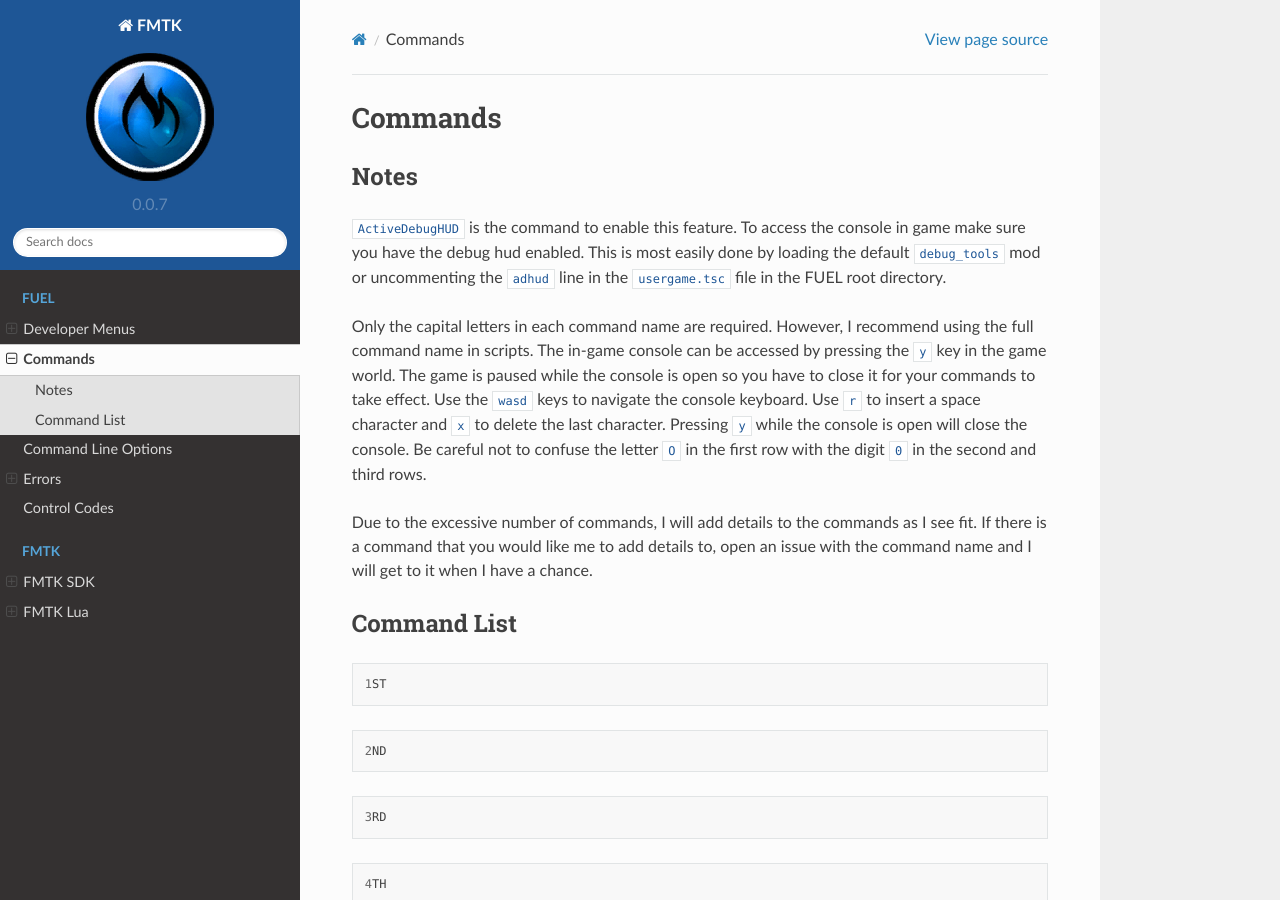
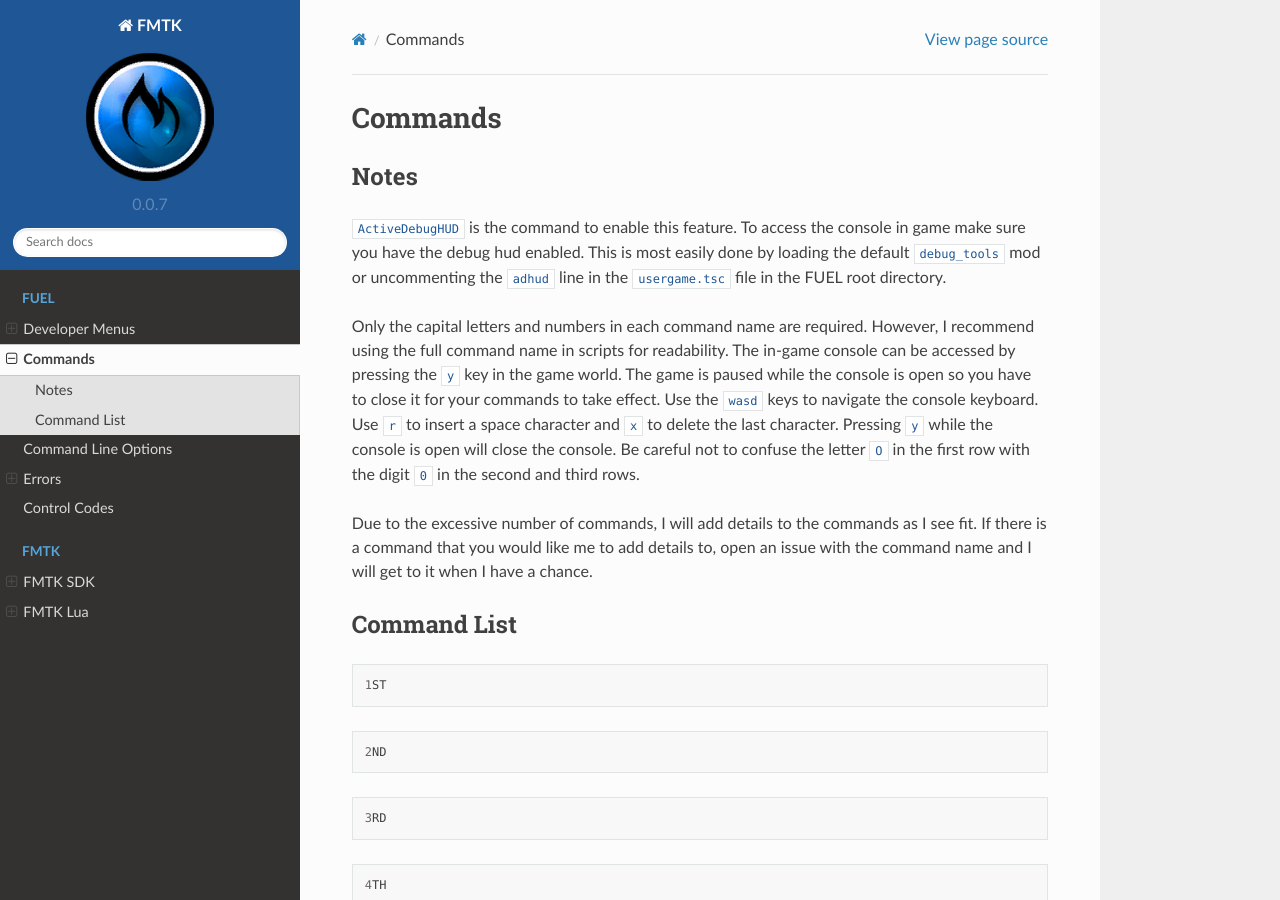
Before and after one commit to widberg/fmtk, a Sphinx documentation site: the page built from docs/source/fuelcommands.rst, in a window 1280 px wide and 900 px high. Built offline with Sphinx 7.4.7 and the Read the Docs theme 2.0.0, drawn with Linux system fonts in a browser that asks for light colours.

Commit message:
docs fix

```diff
--- a/docs/source/fuelcommands.rst
+++ b/docs/source/fuelcommands.rst
@@ -6,7 +6,7 @@
 
 ``ActiveDebugHUD`` is the command to enable this feature. To access the console in game make sure you have the debug hud enabled. This is most easily done by loading the default ``debug_tools`` mod or uncommenting the ``adhud`` line in the ``usergame.tsc`` file in the FUEL root directory.
 
-Only the capital letters in each command name are required. However, I recommend using the full command name in scripts. The in-game console can be accessed by pressing the ``y`` key in the game world. The game is paused while the console is open so you have to close it for your commands to take effect. Use the ``wasd`` keys to navigate the console keyboard. Use ``r`` to insert a space character and ``x`` to delete the last character. Pressing ``y`` while the console is open will close the console. Be careful not to confuse the letter ``O`` in the first row with the digit ``0`` in the second and third rows.
+Only the capital letters and numbers in each command name are required. However, I recommend using the full command name in scripts for readability. The in-game console can be accessed by pressing the ``y`` key in the game world. The game is paused while the console is open so you have to close it for your commands to take effect. Use the ``wasd`` keys to navigate the console keyboard. Use ``r`` to insert a space character and ``x`` to delete the last character. Pressing ``y`` while the console is open will close the console. Be careful not to confuse the letter ``O`` in the first row with the digit ``0`` in the second and third rows.
 
 Due to the excessive number of commands, I will add details to the commands as I see fit. If there is a command that you would like me to add details to, open an issue with the command name and I will get to it when I have a chance.
 
```
